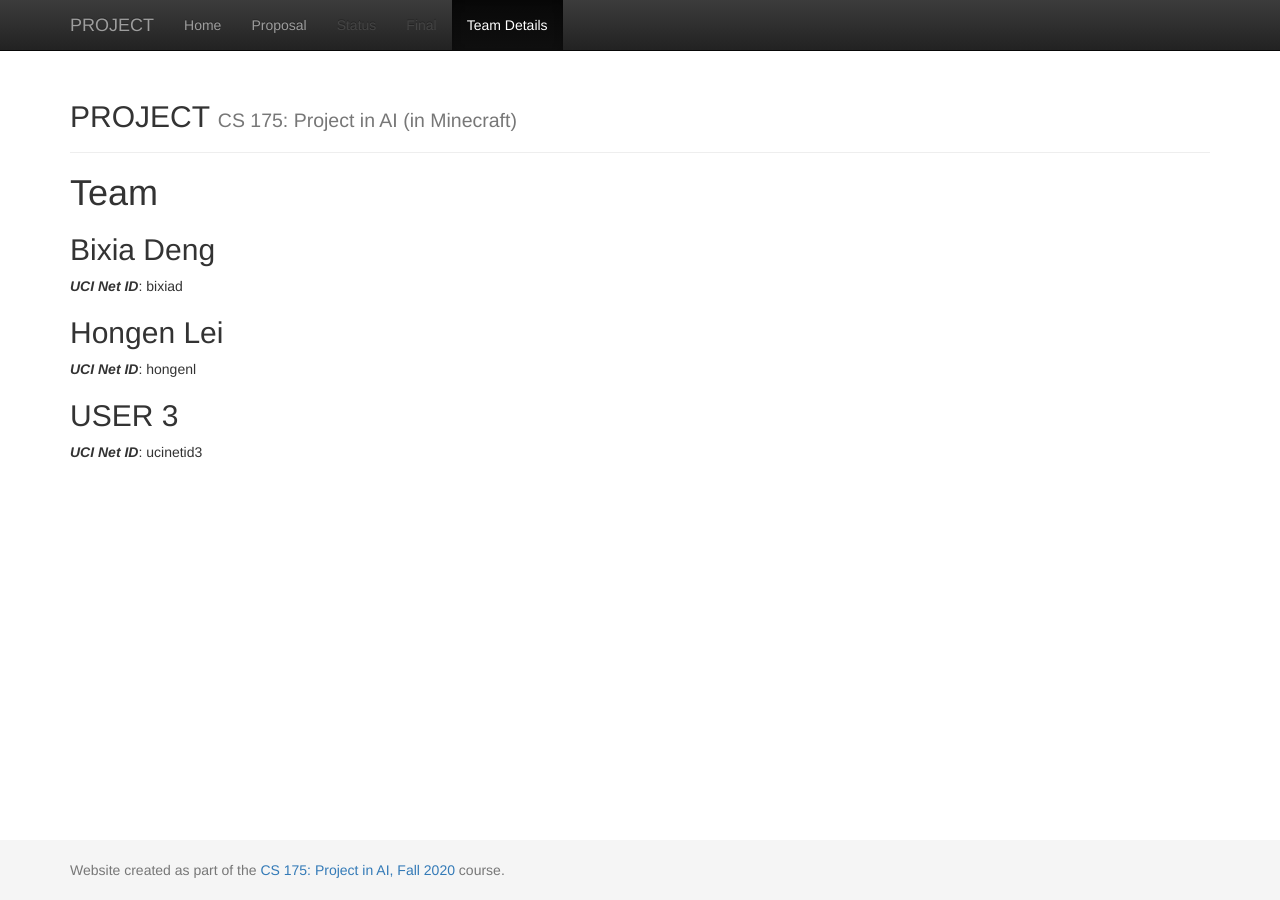
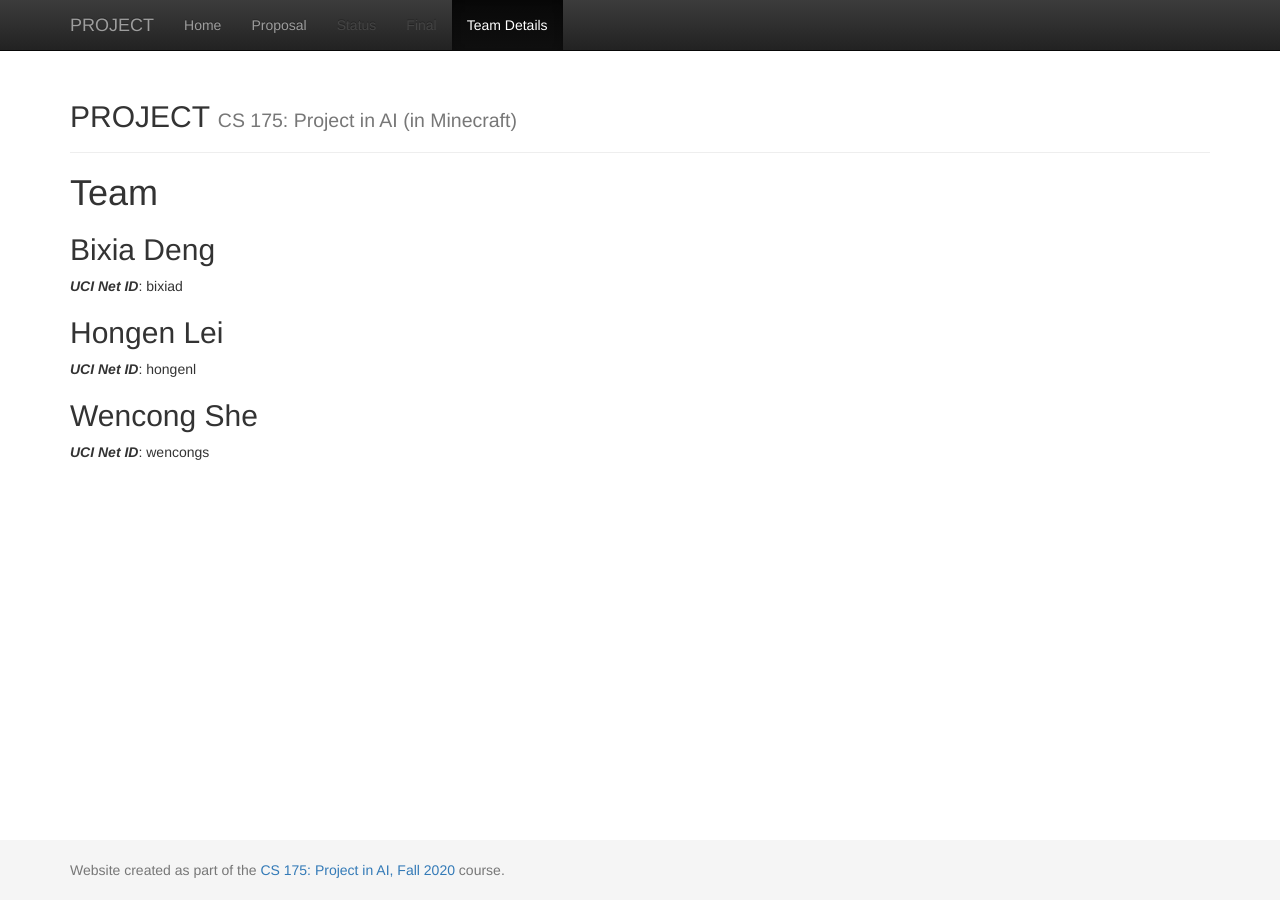
Before and after one commit to bikaylee/Jump-Jump, a Jekyll site: the page built from docs/team.md, in a window 1280 px wide. Built offline with Jekyll 4.4.1, drawn with Linux system fonts in a browser that asks for light colours.

Commit message:
Update team.md
Update User name

```diff
--- a/docs/team.md
+++ b/docs/team.md
@@ -12,5 +12,5 @@ title:  Team
 ## Hongen Lei
 ***UCI Net ID***: hongenl
 
-## USER 3
-***UCI Net ID***: ucinetid3
+## Wencong She
+***UCI Net ID***: wencongs
```
